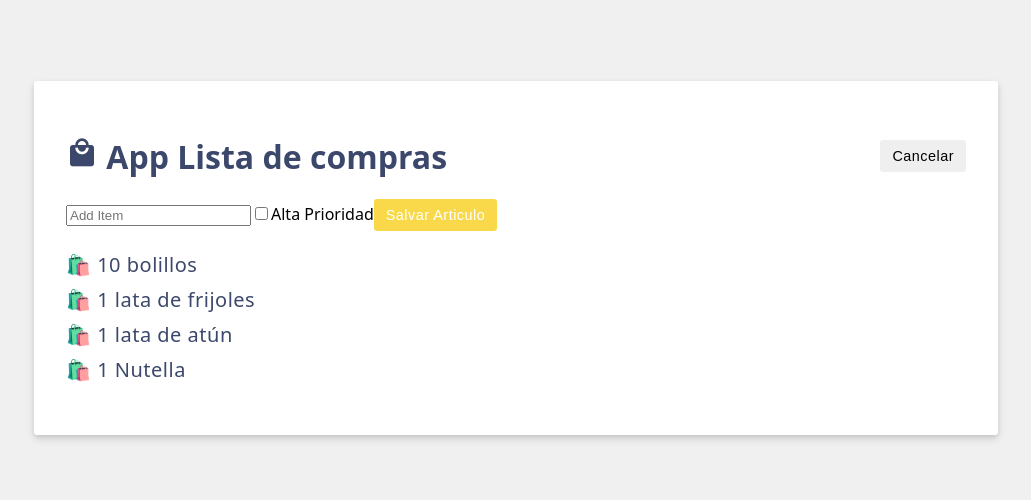
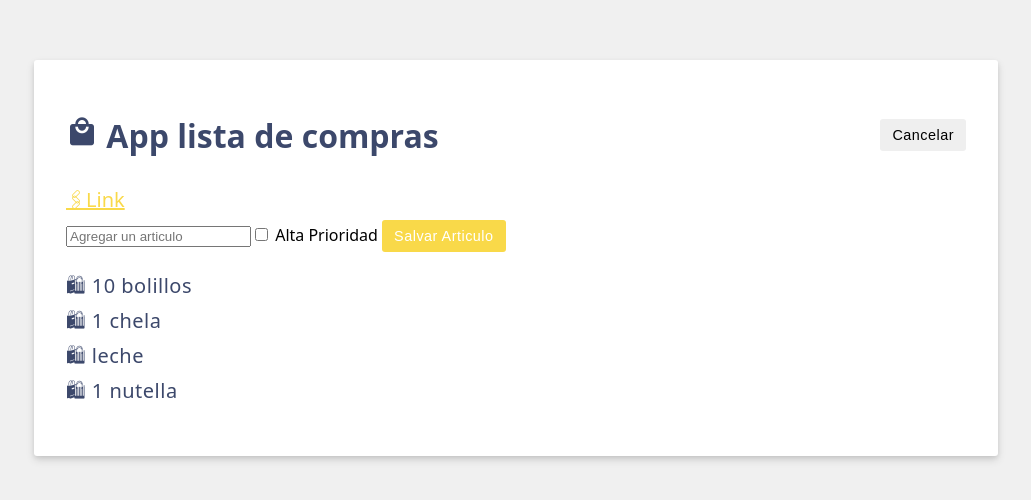
Before and after one commit to MelanieCuevas-Hub/Repositorio-de-la-materia-DADM, a Vue app: page / in a window 1280 px wide. Shown: the part 142-642 px from the top of the page, without its empty margins (124-1155 px from the left). Built offline with nearby package versions, Linux system fonts and the light colour scheme.

Commit message:
⭐Enlazado de atributos

```diff
--- a/src/App.vue
+++ b/src/App.vue
@@ -1,84 +1,71 @@
 <script setup>
 import { ref } from 'vue';
-const header = ref('App Lista de compras');
-//---items---
-//Item.Model
+
+// Modelo
+const header = ref('App lista de compras');
+
+// ---items----
 const items = ref([
-  {id: 1, label: '10 bolillos'},
-  {id: 2, label: '1 lata de frijoles'},
-  {id: 3, label: '1 lata de atún'},
-  {id: 4, label: '1 Nutella'}
+  { id: '0', label: '10 bolillos' },
+  { id: '1', label: '1 chela' },
+  { id: '2', label: 'leche' },
+  { id: '3', label: '1 nutella' }
 ]);
 
-// Items-Method
-const saveItem = (item) => {
-  items.value.push({id: items.value.length + 1, label: newItem.value});
-//Clean the input
-  newItem.value = '';
+// Item-Method
+const saveItem = () => {
+  // Add new item
+  items.value.push({ id: items.value.length + 1, label: newItem.value });
+  newItem.value = ""; // Limpiar el input después de agregar
+};
 
-}
-
-// Visualizacion formulario
-const newItem = ref('');
+// --Formulario---
+const newItem = ref("");
 const newItemHighPriority = ref(false);
 const editing = ref(true);
-const activeteEdition = (activate) => {
+const activeEdition = (activate) => {
   editing.value = activate;
-}
-
+};
 </script>
-
 <template>
   <div class="header">
     <h1>
-         <i
-         class="material-icons shopping-cart-icon">
-         local_mall
-        </i>
+      <i class="material-icons shopping-cart-icon">local_mall</i>
       {{ header }}
     </h1>
-      <button
-      v-if="editing"
-       class="btn"
-        @click="activeteEdition(false)">
+    <button v-if="editing" class="btn" @click="activeEdition(false)">
       Cancelar
     </button>
-      <button
-       v-else
-        class="btn btn-primary"
-         @click="activeteEdition(true)">
-         Agregar
+    <button v-else class="btn btn-primary" @click="activeEdition(true)">
+      Agregar articulo
     </button>
   </div>
+  <!-- Colocando un hiperlink -->
+  <a v-bind:href="newItem === '' ? 'https://www.google.com' : 'https://' + newItem" target="_blank">
+    {{ newItem === '' ? '🖇Link' : newItem }}
+  </a>
   <!-- Agrupando Entradas de usuario -->
-  <form
-  class="add-item form"
-  v-if="editing"
-  v-on:submit.prevent="saveItem">
+  <form class="add-item form" v-if="editing" v-on:submit.prevent="saveItem">
     <!-- Entrada de texto -->
-    <input
-      type="text"
-      placeholder="Add Item"
-      v-model.trim="newItem">
-    <!-- Radio Buttons -->
-    <label><input type="checkbox" v-model="newItemHighPriority">Alta Prioridad</label>
+    <input v-model="newItem" type="text" placeholder="Agregar un articulo" />
+    <!-- Caja de seleccion de Prioridad -->
+    <label>
+      <input type="checkbox" v-model="newItemHighPriority" />
+      Alta Prioridad
+    </label>
     <!-- Boton -->
-    <button
-      class="btn btn-primary">
+    <button class="btn btn-primary">
       Salvar Articulo
     </button>
   </form>
-  <!-- Lista -->
   <ul>
-    <li v-for="{ id, label } in items" v-bind:key="id">
-      🛍️ {{ label }}
-    </li>
+    <li v-for="item in items" :key="item.id"> 🛍 {{ item.label }} </li>
   </ul>
-  <p v-if="items.length === 0">🥀 NO HAY ELEMENTOS EN LA LISTA 🥀</p>
+  <p v-if="items.length === 0"> 🥀 NO HAY ELEMENTOS EN LA LISTA 🥀</p>
 </template>
 
 <style scoped>
 .shopping-cart-icon {
-  font-size: 2rem; /* Adjust the font-size value as per your desired size */
+  font-size: 2rem;
 }
 </style>
```
Lines whose indentation alone changed are shown as unchanged.
